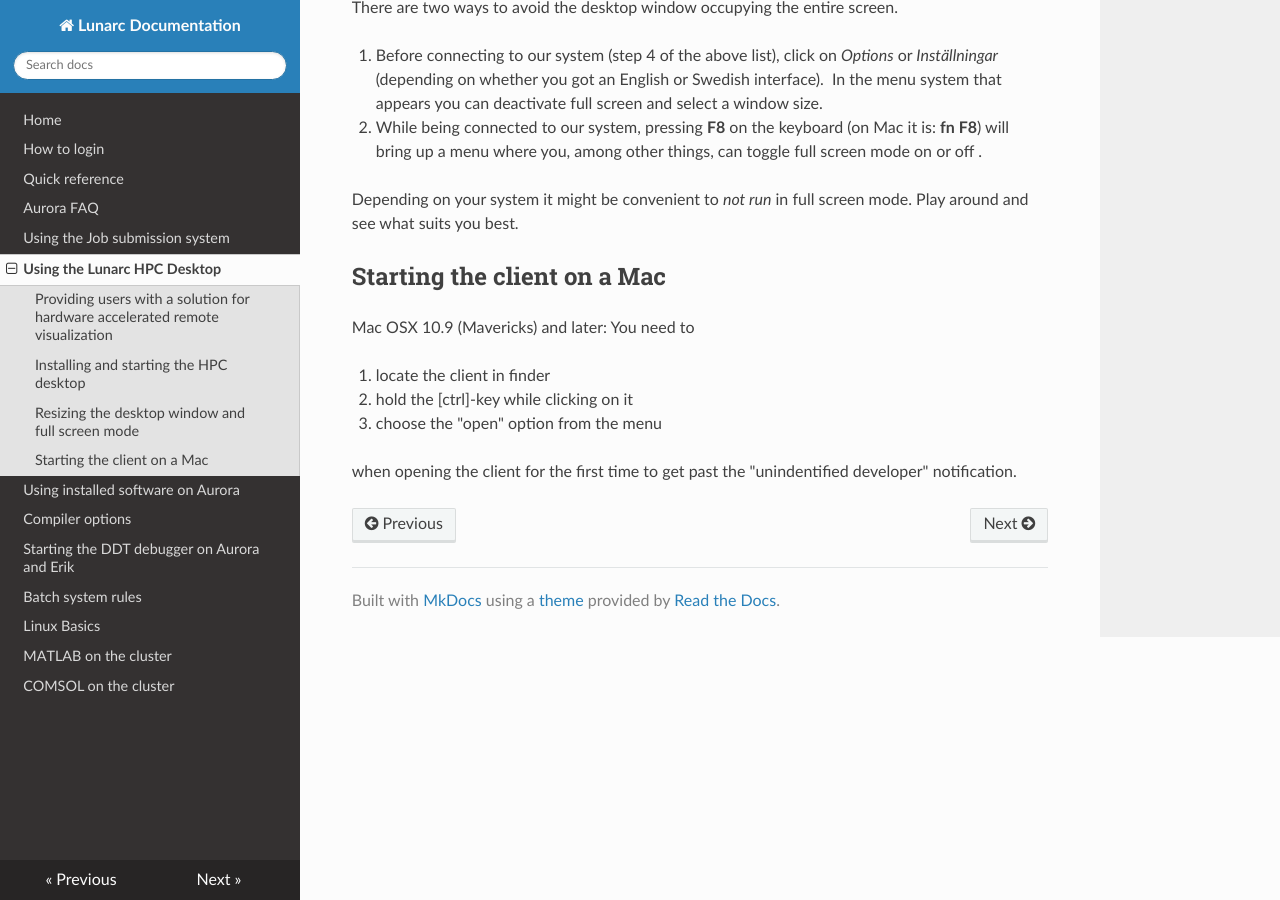
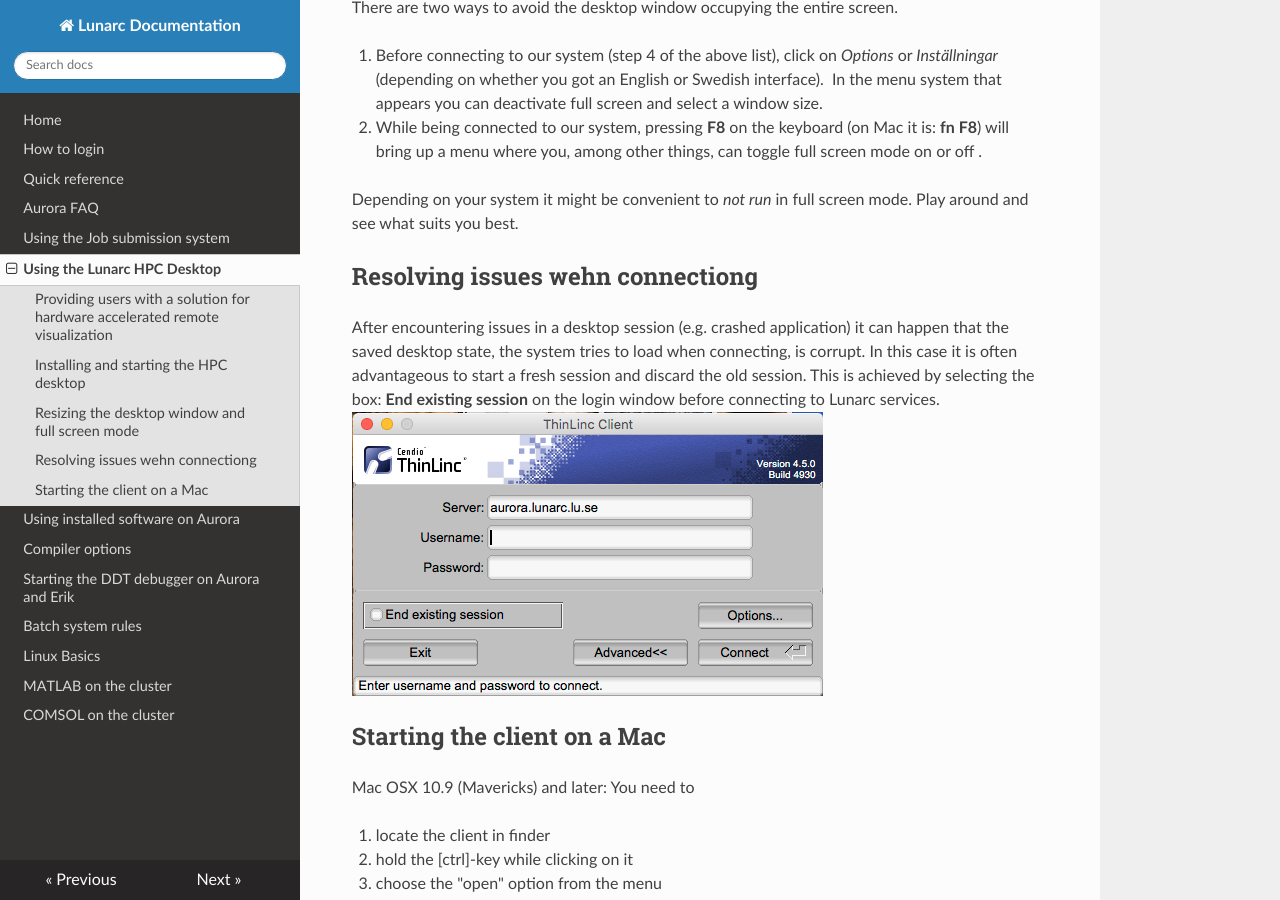
Before and after one commit to lunarc/lunarc_docs, an MkDocs documentation site: the page built from docs/using_hpc_desktop.md, in a window 1280 px wide and 900 px high, scrolled down 2023 px. Built offline with MkDocs 1.6.1, drawn with Linux system fonts in a browser that asks for light colours; nearby versions of some CDN libraries; old or Windows-style settings are respelled for this version of MkDocs.

Commit message:
Added paragraph on terminating existing sessions in case of issues.

```diff
--- a/docs/using_hpc_desktop.md
+++ b/docs/using_hpc_desktop.md
@@ -46,6 +46,12 @@ There are two ways to avoid the desktop window occupying the entire screen.
 
 Depending on your system it might be convenient to *not run* in full screen mode. Play around and see what suits you best.
 
+
+## Resolving issues wehn connectiong
+
+After encountering issues in a desktop session (e.g. crashed application) it can happen that the saved desktop state, the system tries to load when connecting, is corrupt.  In this case it is often advantageous to start a fresh session and discard the old session.  This is achieved by selecting the box: **End existing session** on the login window before connecting to Lunarc services.
+![login window](images/desktopLogin.png "Desktop login window")
+
 ## Starting the client on a Mac
 Mac OSX 10.9 (Mavericks) and later: You need to
 
```
